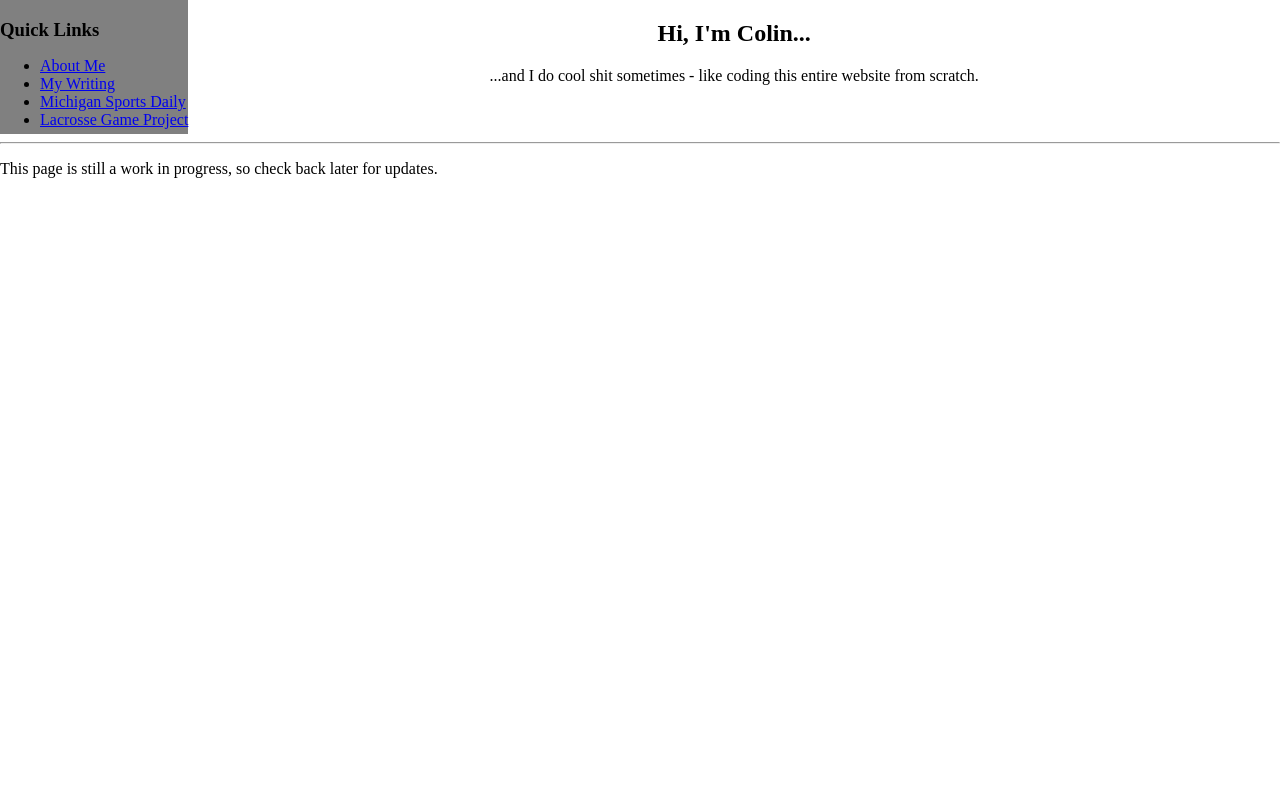
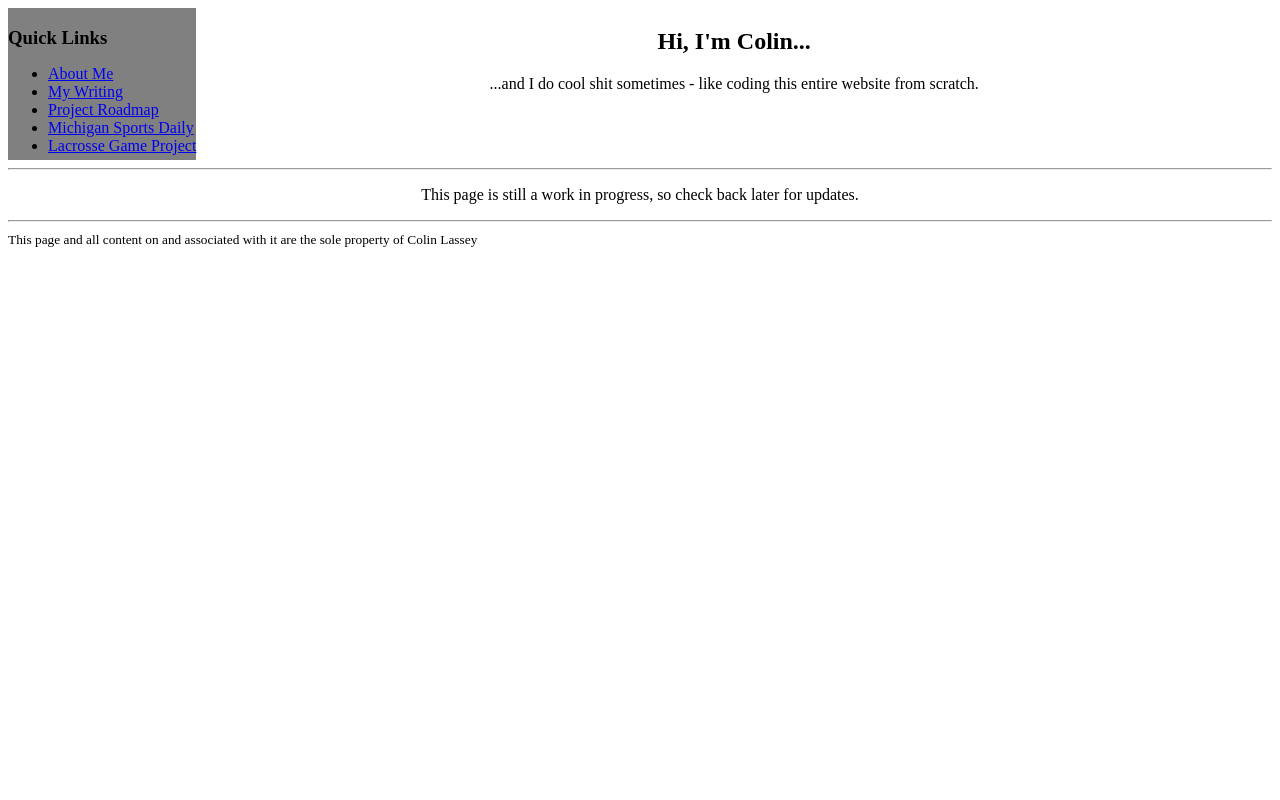
Before and after one commit to cklgaming/cklgaming.github.io, a plain HTML site: page index.html in a window 1280 px wide. Shown: the top 800 px of the page. Drawn offline with Linux system fonts and the light colour scheme.

Commit message:
Updated all webpages, finished styles.css

```diff
--- a/index.html
+++ b/index.html
@@ -7,12 +7,13 @@
     <link href="styles.css" rel="stylesheet">
 </head>
 <body>
-    <div class="container">
+    <div class="container1">
         <aside>
             <h3 class="links">Quick Links</h3>
             <ul class="links">
                 <li><a href="about-me.html">About Me</a></li>
                 <li><a href="writing.html">My Writing</a></li>
+                <li><a href="roadmap.html">Project Roadmap</a></li>
                 <li><a href="https://www.michigansportsdaily.com">Michigan Sports Daily</a></li>
                 <li><a href="https://cklgaming.github.io/laxGamev2">Lacrosse Game Project</a></li>
             </ul>
@@ -24,8 +25,11 @@
         </header>
     </div>
     <hr>
+    <div id="p">
     <p>This page is still a work in progress, so check back later for updates.</p>
+    </div>
 
+    <hr>
     <footer><small>This page and all content on and associated with it are the sole property of Colin Lassey</small></footer>
-</body>
+  </body>
 </html>
--- a/styles.css
+++ b/styles.css
@@ -1,10 +1,4 @@
-html, body {
-    height: 100%;
-    margin: 0;
-    padding: 0;
-}
-
-.container {
+.container1 {
     display: flex;
     align-items: flex-start;
 }
@@ -26,6 +20,14 @@ aside {
     position: static;
 }
 
-footer {
-    margin-top: 80%;
+#p {
+    text-align: center;
 }
+
+a:visited {
+    color: blue;
+}
+
+a:hover {
+    color: purple;
+}
```
Also changed, not shown: about-me.html (+14 -1 lines).
